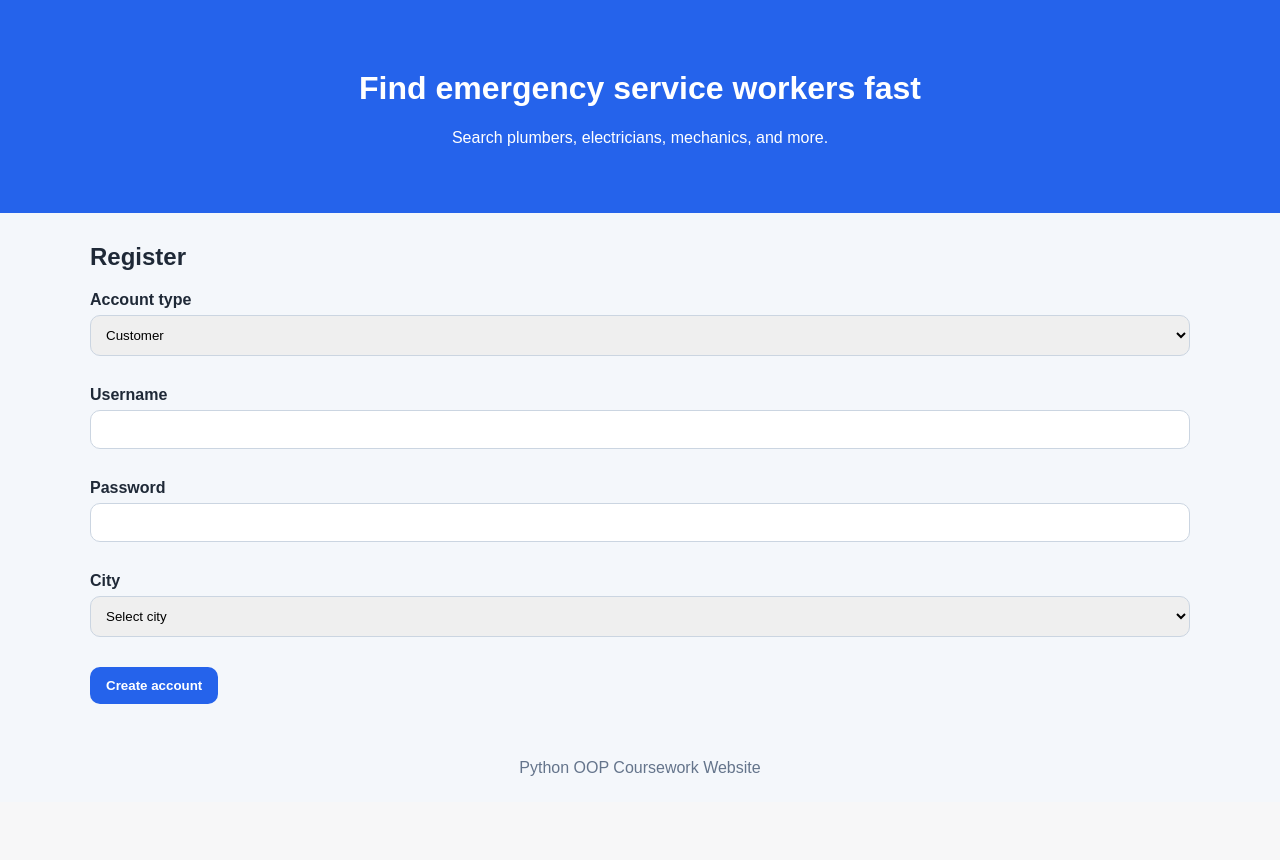
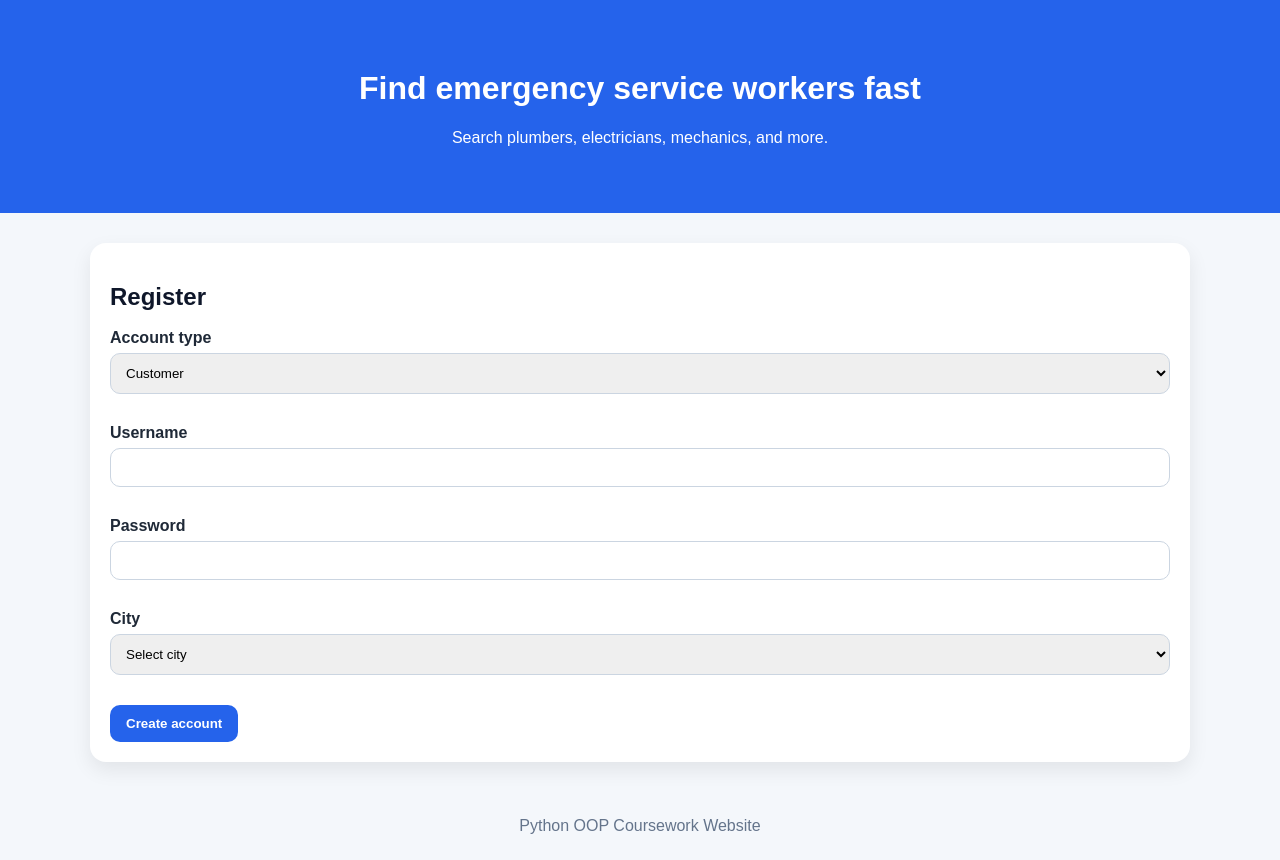
Before and after one commit to Just4Kor/App-for-Emergencies, a Flask app: page /register in a window 1280 px wide. Shown: the part 105-965 px from the top of the page. Before the commit the page ends 881 px from the top, so only its background shows below. Run offline with Flask 3, Linux system fonts and the light colour scheme.

Commit message:
Enhance styling with additional CSS classes
Added new CSS classes for various UI components.

```diff
--- a/templates/base.html
+++ b/templates/base.html
@@ -45,7 +45,13 @@
         }
 
         .card,
-        .box {
+        .box,
+        .filter-box,
+        .auth-box,
+        .profile-box,
+        .detail-box,
+        .request-item,
+        .empty-box {
             background: white;
             padding: 20px;
             border-radius: 16px;
@@ -53,7 +59,9 @@
             margin-bottom: 20px;
         }
 
-        .grid {
+        .grid,
+        .card-grid,
+        .filter-grid {
             display: grid;
             grid-template-columns: repeat(auto-fit, minmax(260px, 1fr));
             gap: 20px;
@@ -95,6 +103,10 @@
             background: #dc2626;
         }
 
+        .btn-secondary {
+            background: #475569;
+        }
+
         .badge {
             display: inline-block;
             background: #dbeafe;
@@ -118,6 +130,11 @@
         .error {
             background: #fee2e2;
             color: #991b1b;
+        }
+
+        .section-title {
+            margin-bottom: 18px;
+            color: #0f172a;
         }
 
         footer {
```
